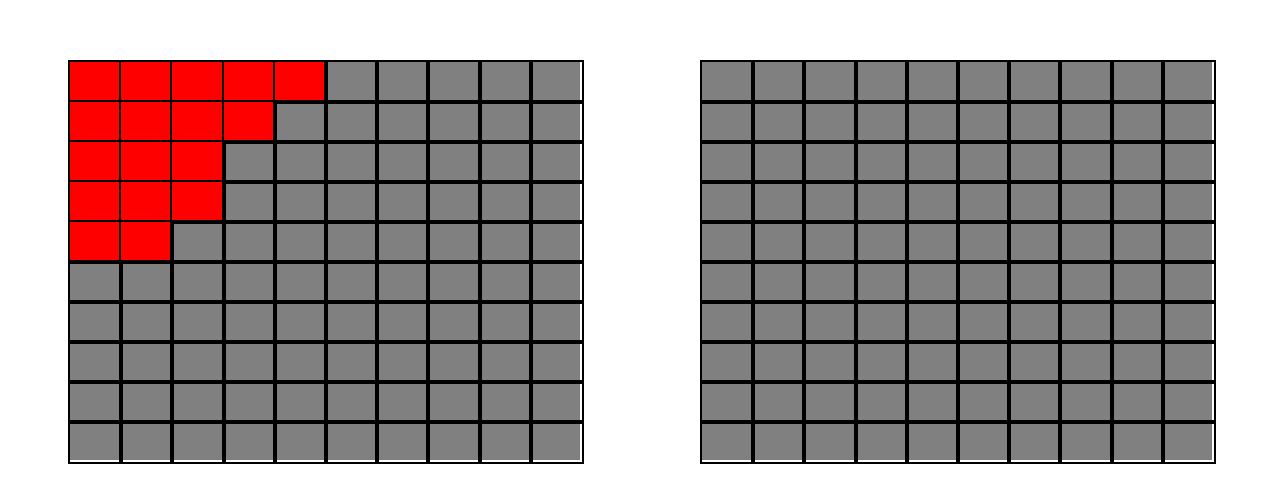
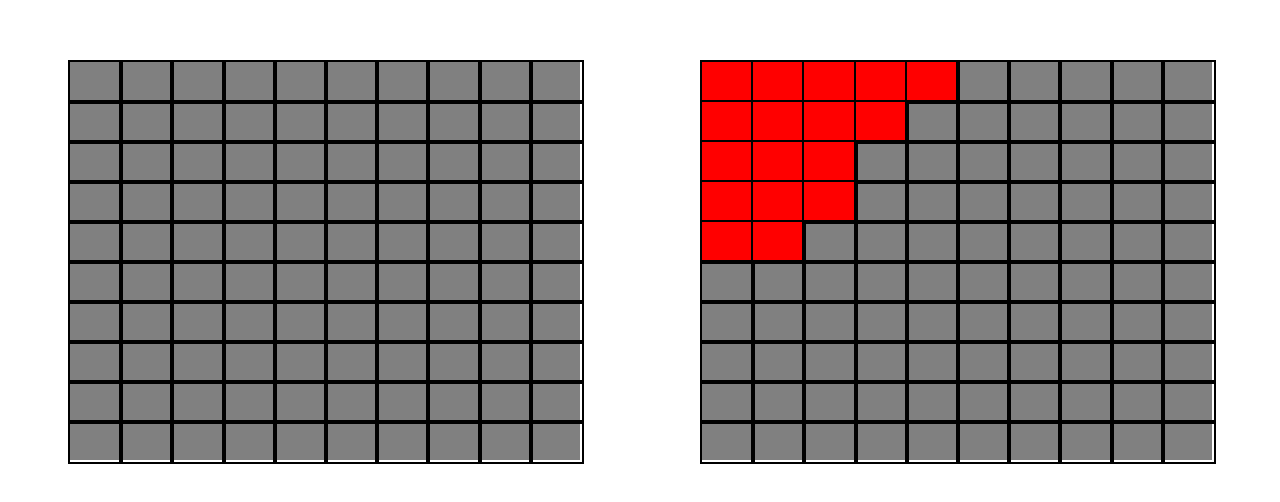
Before and after one commit to Callumacourt/battleships, a website built with webpack: page dist/index.html in a window 1280 px wide. Shown: the part 148-650 px from the top of the page. Built offline with nearby package versions, Linux system fonts and the light colour scheme.

Commit message:
moved clickable cells to correct board

```diff
--- a/src/game.js
+++ b/src/game.js
@@ -8,6 +8,7 @@ export class Game {
   constructor() {
     this.playerBoard = new gameboard();
     this.computerBoard = new gameboard();
+    this.turn = 'player';
 
     this.ui = new UI(
       this.playerBoard,
--- a/src/style.css
+++ b/src/style.css
@@ -19,7 +19,7 @@ grid-template-columns: repeat(10, 1fr);
 grid-template-rows: repeat(10, 1fr);
 }
 
-.cell{border: 2px solid black;
+.compCell, .playerCell{border: 2px solid black;
 width: 100%;
 height: 100%;}
 
--- a/src/ui.js
+++ b/src/ui.js
@@ -15,7 +15,7 @@ export class UI {
       for (let col = 0; col < 10; col++) {
         // Create cell for player grid
         const cell = document.createElement('div');
-        cell.classList.add('cell');
+        cell.classList.add('playerCell');
         const coordinate = `${String.fromCharCode(65 + row)}${col + 1}`;
         cell.dataset.coordinate = coordinate;
         cell.dataset.clicked = false;
@@ -27,7 +27,7 @@ export class UI {
       for (let col = 0; col < 10; col++) {
         // Create cell for computer grid
         const cell = document.createElement('div');
-        cell.classList.add('cell');
+        cell.classList.add('compCell');
         const coordinate = `${String.fromCharCode(65 + row)}${col + 1}`;
         cell.dataset.coordinate = coordinate;
         computerGridContainer.appendChild(cell);
@@ -36,7 +36,7 @@ export class UI {
   }
 
   bindEventListeners() {
-    const cells = document.querySelectorAll('.cell');
+    const cells = document.querySelectorAll('.compCell');
     cells.forEach((cell) => {
       cell.addEventListener('click', () => {
         if (cell.dataset.clicked === 'true') {
@@ -63,7 +63,7 @@ export class UI {
       }
 
       const cell = document.querySelector(
-        `.cell[data-coordinate="${cellCoordinate}"]`
+        `.compCell[data-coordinate="${cellCoordinate}"]`
       );
       if (cell) {
         cell.classList.add('ship'); // Add a class to indicate a ship is present
@@ -73,7 +73,7 @@ export class UI {
 
   updateUI(coordinate, result) {
     const cell = document.querySelector(
-      `.cell[data-coordinate="${coordinate}"]`
+      `.compCell[data-coordinate="${coordinate}"]`
     );
     if (result === 'miss') {
       cell.classList.add('missed');
@@ -82,6 +82,7 @@ export class UI {
       cell.classList.add('sunk');
     } else {
       cell.classList.add('hit');
+      console.log('s');
     }
   }
 }
```
